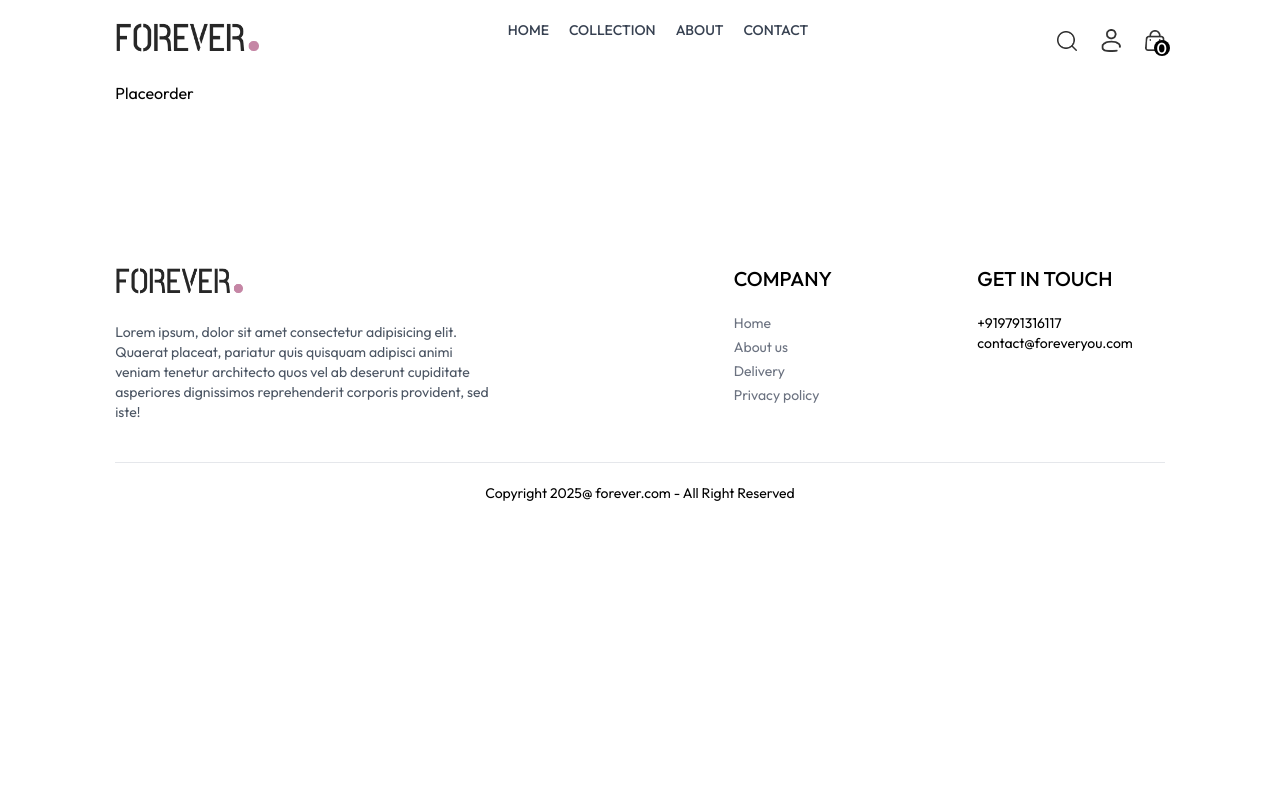
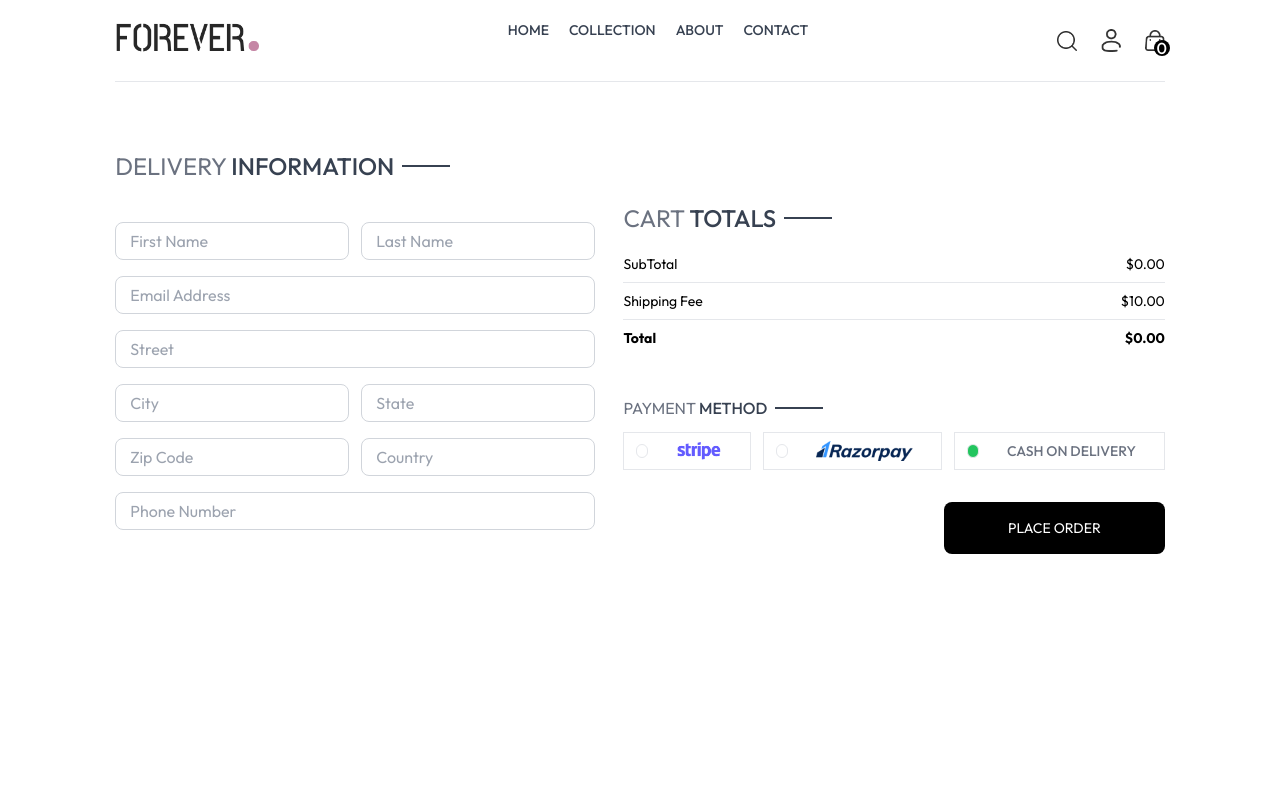
Before and after one commit to Sathesh15601/First-E-Commerce-Project, a React (Vite) app in the folder frontend/: page /place-order in a window 1280 px wide. Shown: the top 800 px of the page. Built offline with nearby package versions, Linux system fonts and the light colour scheme.

Commit message:
total cart amount components  and check out page added

```diff
--- a/frontend/src/App.jsx
+++ b/frontend/src/App.jsx
@@ -29,7 +29,7 @@
         <Route path="/cart" element={<Cart />} />
         <Route path="/login" element={<Login />} />
         <Route path="/place-order" element={<Placeorder />} />
-        <Route path="/order" element={<Orders />} />
+        <Route path="/orders" element={<Orders />} />
       </Routes>
       <Footer />
     </div>
--- /dev/null
+++ b/frontend/src/components/CartTotal.jsx
@@ -0,0 +1,43 @@
+import React, { useContext } from "react";
+import { ShopContext } from "../context/ShopContext";
+import Title from "./Title";
+
+const CartTotal = () => {
+  const { currency, delivery_fee, getCartAmount } = useContext(ShopContext);
+
+  return (
+    <div className="w-full">
+      <div className="text-2xl">
+        <Title text1={"CART"} text2={"TOTALS"} />
+      </div>
+
+      <div className="flex flex-col gap-2 mt-2 text-sm">
+        <div className="flex justify-between">
+          <p>SubTotal</p>
+          <p>
+            {currency}
+            {getCartAmount()}.00
+          </p>
+        </div>
+        <hr />
+        <div className="flex justify-between">
+          <p>Shipping Fee</p>
+          <p>
+            {currency}
+            {delivery_fee}.00
+          </p>
+        </div>
+        <hr />
+        <div className="flex justify-between">
+          <b>Total</b>
+          <b>
+            {currency}
+            {getCartAmount() === 0 ? 0 : getCartAmount() + delivery_fee}.00
+          </b>
+        </div>
+      </div>
+    </div>
+  );
+};
+
+export default CartTotal;
--- a/frontend/src/context/ShopContext.jsx
+++ b/frontend/src/context/ShopContext.jsx
@@ -1,6 +1,7 @@
-import { createContext, useEffect, useState } from "react";
+import { createContext, useState } from "react";
 import { products } from "../assets/assets";
 import { toast } from "react-toastify";
+import { useNavigate } from "react-router-dom";
 
 export const ShopContext = createContext();
 
@@ -10,6 +11,7 @@
   const [search, setSearch] = useState("");
   const [showSearch, setShowSearch] = useState(false);
   const [cartItems, setCartItems] = useState({});
+  const navigate = useNavigate();
 
   const addToCart = async (itemId, size) => {
     if (!size) {
@@ -30,6 +32,21 @@
       cartData[itemId][size] = 1;
     }
     setCartItems(cartData);
+  };
+
+  const getCartAmount = () => {
+    let totalAmount = 0;
+    for (const items in cartItems) {
+      let itemInfo = products.find((product) => product._id === items);
+      for (const item in cartItems[items]) {
+        try {
+          if (cartItems[items][item] > 0) {
+            totalAmount += itemInfo.price * cartItems[items][item];
+          }
+        } catch (error) {}
+      }
+    }
+    return totalAmount;
   };
 
   // Get cart count
@@ -68,6 +85,8 @@
     addToCart,
     getCartCount,
     updateQuantity,
+    getCartAmount,
+    navigate,
   };
   return (
     <ShopContext.Provider value={value}>{props.children}</ShopContext.Provider>
--- a/frontend/src/pages/Cart.jsx
+++ b/frontend/src/pages/Cart.jsx
@@ -2,9 +2,10 @@
 import { ShopContext } from "../context/ShopContext";
 import Title from "../components/Title";
 import { assets } from "../assets/assets";
+import CartTotal from "../components/cartTotal";
 
 const Cart = () => {
-  const { products, currency, cartItems, updateQuantity } =
+  const { products, currency, cartItems, updateQuantity, navigate } =
     useContext(ShopContext);
 
   const [cartData, setCartData] = useState([]);
@@ -86,6 +87,19 @@
           );
         })}
       </div>
+      <div className="flex justify-end my-20">
+        <div className="q-full sm:w-[450px]">
+          <CartTotal />
+          <div className="w-full text-end">
+            <button
+              onClick={() => navigate("/place-order")}
+              className="bg-black text-white rounded-lg text-sm my-8 px-8 py-3 "
+            >
+              PROCEED TO CHECKOUT
+            </button>
+          </div>
+        </div>
+      </div>
     </div>
   );
 };
--- a/frontend/src/pages/Orders.jsx
+++ b/frontend/src/pages/Orders.jsx
@@ -1,7 +1,16 @@
-import React from "react";
+import React, { useContext } from "react";
+import { ShopContext } from "../context/ShopContext";
+import Title from "../components/Title";
 
 const Orders = () => {
-  return <div>Orders</div>;
+  const { porducts, currency } = useContext(ShopContext);
+  return (
+    <div className="border-t pt-16">
+      <div className="text-2xl">
+        <Title text1={"MY"} text2={"ORDER"} />
+      </div>
+    </div>
+  );
 };
 
 export default Orders;
--- a/frontend/src/pages/Placeorder.jsx
+++ b/frontend/src/pages/Placeorder.jsx
@@ -1,9 +1,130 @@
-import React from 'react'
+import React, { useContext, useState } from "react";
+import Title from "../components/Title";
+import CartTotal from "../components/cartTotal";
+import { assets } from "../assets/assets";
+import { ShopContext } from "../context/ShopContext";
 
 const Placeorder = () => {
+  const [method, setMethod] = useState("cod");
+
+  const { navigate } = useContext(ShopContext);
+
   return (
-    <div>Placeorder</div>
-  )
-}
+    <div className="flex flex-col sm:flex-row justify-between gap-4 pt-5 sm:pt-14 min-h-[80vh] border-t">
+      {/* --------------------- left side -------------------- */}
+      <div className="flex flex-col gap-4 w-full sm:max-w-[480px]">
+        <div className="text-xl sm:text-2xl my-3">
+          <Title text1={"DELIVERY"} text2={"INFORMATION"} />
+        </div>
+        <div className="flex gap-3">
+          <input
+            className="border rounded-lg border-gray-300 py-1.5 px-3.5 w-full "
+            type="text"
+            placeholder="First Name"
+          />
+          <input
+            className="border rounded-lg border-gray-300 py-1.5 px-3.5 w-full "
+            type="text"
+            placeholder="Last Name"
+          />
+        </div>
+        <input
+          className="border rounded-lg border-gray-300 py-1.5 px-3.5 w-full "
+          type="email"
+          placeholder="Email Address"
+        />
+        <input
+          className="border rounded-lg border-gray-300 py-1.5 px-3.5 w-full "
+          type="text"
+          placeholder="Street"
+        />
+        <div className="flex gap-3">
+          <input
+            className="border rounded-lg border-gray-300 py-1.5 px-3.5 w-full "
+            type="text"
+            placeholder="City"
+          />
+          <input
+            className="border rounded-lg border-gray-300 py-1.5 px-3.5 w-full "
+            type="text"
+            placeholder="State"
+          />
+        </div>
+        <div className="flex gap-3">
+          <input
+            className="border rounded-lg border-gray-300 py-1.5 px-3.5 w-full "
+            type="numer"
+            placeholder="Zip Code"
+          />
+          <input
+            className="border rounded-lg border-gray-300 py-1.5 px-3.5 w-full "
+            type="text"
+            placeholder="Country"
+          />
+        </div>
+        <input
+          className="border rounded-lg border-gray-300 py-1.5 px-3.5 w-full "
+          type="number"
+          placeholder="Phone Number"
+        />
+      </div>
+      {/* ---------------Right Side------------- */}
+      <div className="mt-8">
+        <div className="mt-8 min-w-80">
+          <CartTotal />
+        </div>
+        <div className="mt-12">
+          <Title text1={"PAYMENT"} text2={"METHOD"} />
+          {/* -------------Payment Method Selection------------ */}
+          <div className="flex gap-3 flex-col lg:flex-row">
+            <div
+              onClick={() => setMethod("stripe")}
+              className="flex items-center gap-3 border p-2 px-3 cursor-pointer"
+            >
+              <p
+                className={`min-w-3 h-3.5 border rounded-full ${
+                  method === "stripe" ? "bg-green-500" : ""
+                }`}
+              ></p>
+              <img className="h-5 mx-4" src={assets.stripe_logo} alt="" />
+            </div>
+            <div
+              onClick={() => setMethod("razorpay")}
+              className="flex items-center gap-3 border p-2 px-3 cursor-pointer"
+            >
+              <p
+                className={`min-w-3 h-3.5 border rounded-full ${
+                  method === "razorpay" ? "bg-green-500" : ""
+                }`}
+              ></p>
+              <img className="h-5 mx-4" src={assets.razorpay_logo} alt="" />
+            </div>
+            <div
+              onClick={() => setMethod("cod")}
+              className="flex items-center gap-3 border p-2 px-3 cursor-pointer"
+            >
+              <p
+                className={`min-w-3 h-3.5 border rounded-full ${
+                  method === "cod" ? "bg-green-500" : ""
+                }`}
+              ></p>
+              <p className="text-gray-500 text-sm font-medium mx-4">
+                CASH ON DELIVERY
+              </p>
+            </div>
+          </div>
+          <div className="w-full text-end mt-8">
+            <button
+              onClick={() => navigate("/orders")}
+              className=" bg-black text-white px-16 text-sm py-4 rounded-lg"
+            >
+              PLACE ORDER
+            </button>
+          </div>
+        </div>
+      </div>
+    </div>
+  );
+};
 
-export default Placeorder
+export default Placeorder;
```
